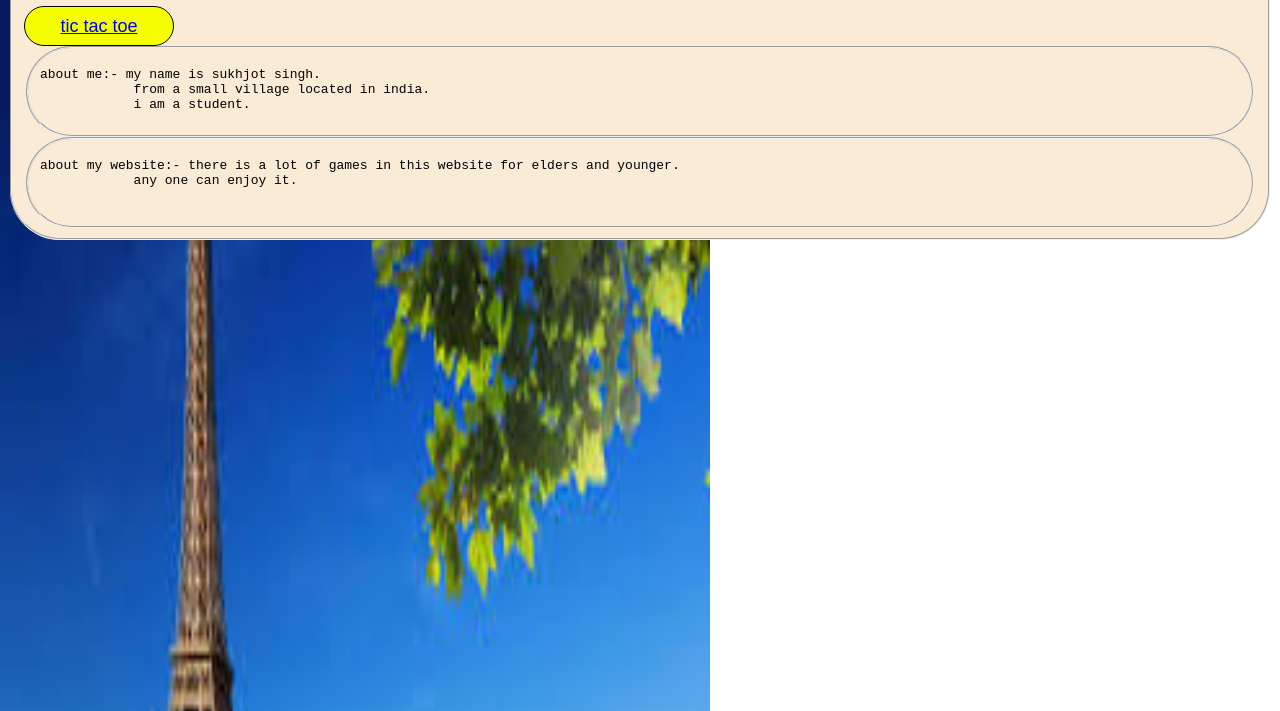
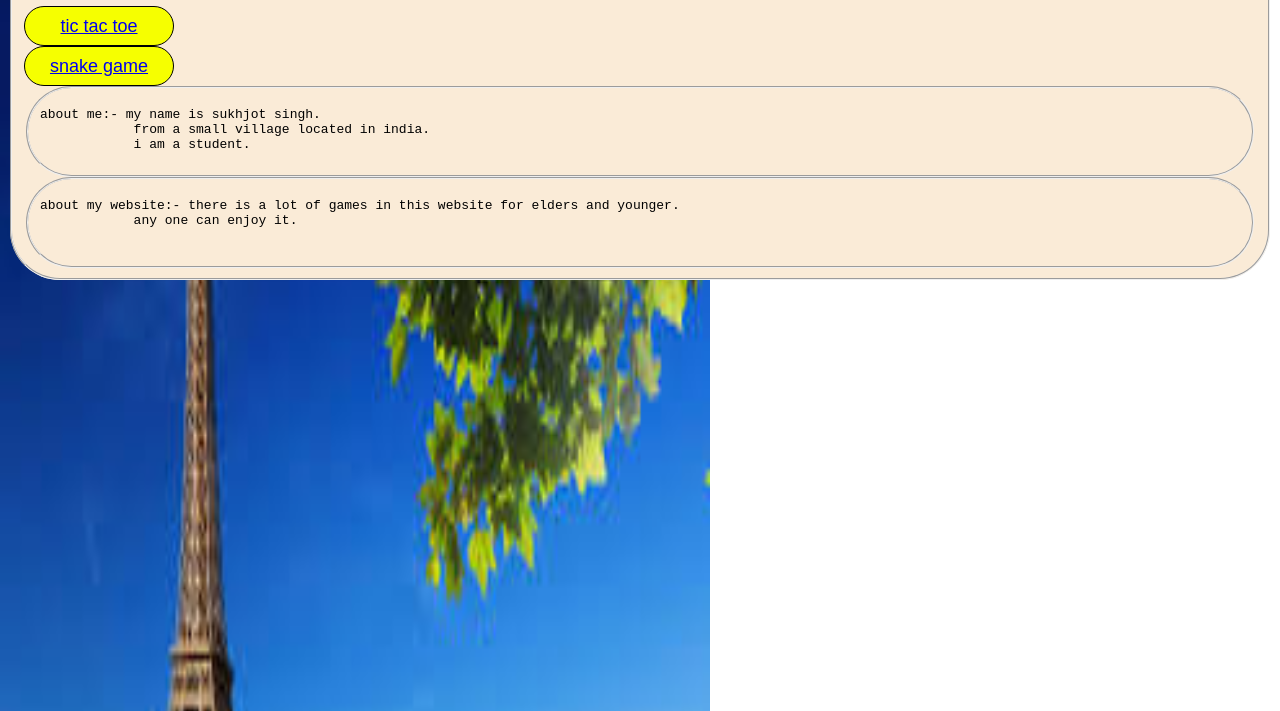
Before and after one commit to sukhjot370/sukhjot, a plain HTML site: page index.htm in a window 1280 px wide. Shown: the part 89-800 px from the top of the page. Drawn offline with Linux system fonts and the light colour scheme.

Commit message:
Update index.htm

```diff
--- a/index.htm
+++ b/index.htm
@@ -11,6 +11,7 @@
       <fieldset>
            <h1>welcome </h1>
            <button><a href="hell.htm">tic tac toe</a></button>
+            <button><a href="sukh.html">snake game</a></button>
       <fieldset id="name"><pre>about me:- my name is sukhjot singh.
             from a small village located in india.
             i am a student.</pre></fieldset>
```
